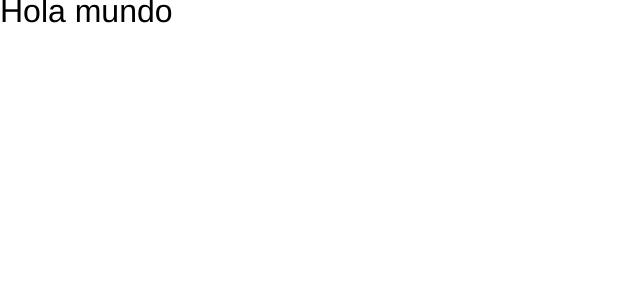
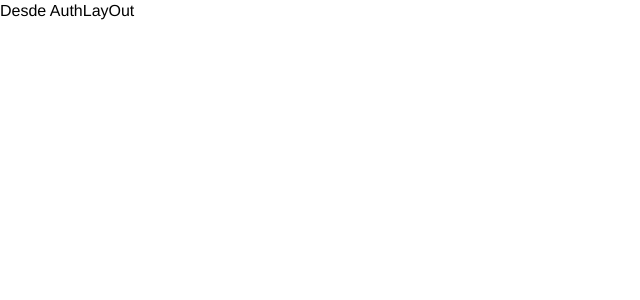
Before and after one commit to JoseIu/apv-MERN, a React (Vite) app in the folder frontend/: page / in a window 1280 px wide. Shown: the top 300 px of the page, without its empty margins (0-640 px from the left). Built offline with nearby package versions, Linux system fonts and the light colour scheme.

Commit message:
Routes added

```diff
--- a/frontend/package.json
+++ b/frontend/package.json
@@ -12,7 +12,8 @@
 	},
 	"dependencies": {
 		"react": "18.2.0",
-		"react-dom": "18.2.0"
+		"react-dom": "18.2.0",
+		"react-router-dom": "6.9.0"
 	},
 	"devDependencies": {
 		"@types/react": "18.0.26",
--- a/frontend/src/App.jsx
+++ b/frontend/src/App.jsx
@@ -1,3 +1,12 @@
-const App = () => <h1 className='h1'>Hola mundo</h1>;
+import { BrowserRouter, Route, Routes } from 'react-router-dom';
+import AuthLayOut from './layout/AuthLayOut';
+
+const App = () => (
+	<BrowserRouter>
+		<Routes>
+			<Route path='/' element={<AuthLayOut />}></Route>
+		</Routes>
+	</BrowserRouter>
+);
 
 export default App;
--- /dev/null
+++ b/frontend/src/layout/AuthLayout.jsx
@@ -0,0 +1,5 @@
+const AuthLayOut = () => {
+	return <h1>Desde AuthLayOut </h1>;
+};
+
+export default AuthLayOut;
--- /dev/null
+++ b/frontend/src/pages/Login.jsx
@@ -0,0 +1,5 @@
+const Login = () => {
+	return <h2>Desde login</h2>;
+};
+
+export default Login;
```
Also changed, not shown: 1 other file (tests, documents, lock files or other folders).
